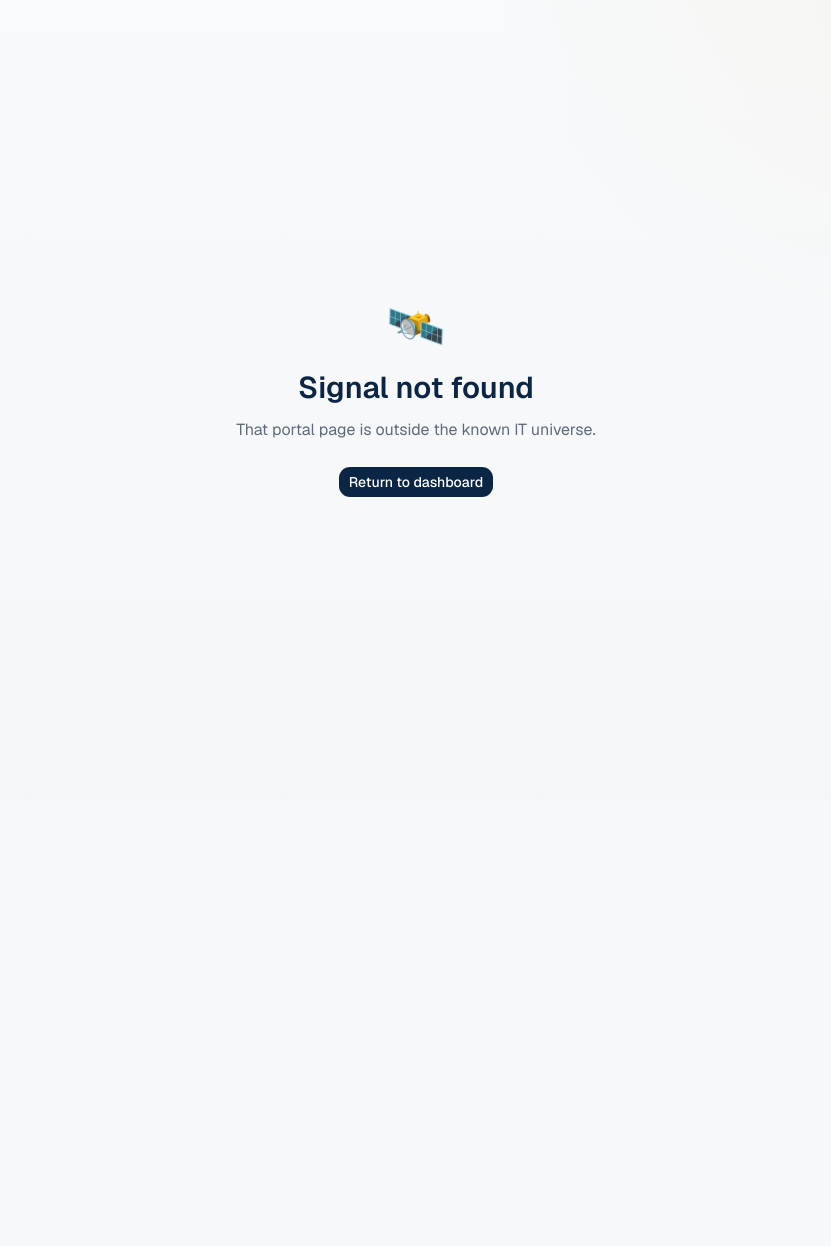
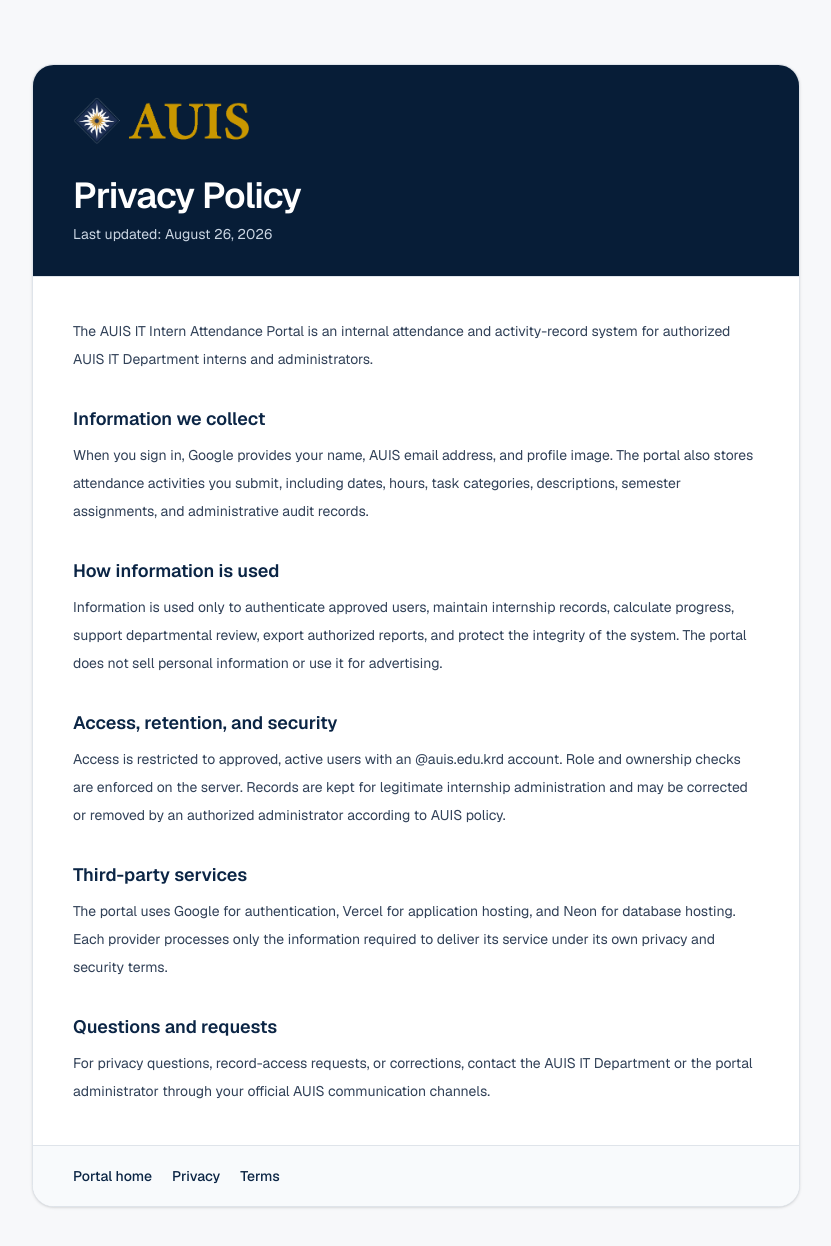
Before and after one commit to HazhirDevX/auis-it-intern-attendance, a Next.js app: page /privacy in a window 1280 px wide. Before the commit this address had no page. Shown: the top 1246 px of the page, without its empty margins (224-1055 px from the left). Before the commit the page ends 800 px from the top, so only its background shows below. Built offline with nearby package versions, Linux system fonts and the light colour scheme.

Commit message:
feat: add public privacy and terms pages

```diff
--- a/src/app/page.tsx
+++ b/src/app/page.tsx
@@ -1,4 +1,5 @@
 import Image from "next/image";
+import Link from "next/link";
 import { redirect } from "next/navigation";
 import {
   ArrowRight,
@@ -116,9 +117,15 @@ export default async function Home() {
               ))}
             </CardContent>
           </Card>
-          <p className="mt-5 text-center text-xs text-slate-500">
+          <div className="mt-5 flex flex-wrap items-center justify-center gap-x-4 gap-y-2 text-xs text-slate-400">
             Code. Coffee. Internship. Repeat. ☕
-          </p>
+            <Link href="/privacy" className="underline-offset-4 hover:text-slate-200 hover:underline">
+              Privacy
+            </Link>
+            <Link href="/terms" className="underline-offset-4 hover:text-slate-200 hover:underline">
+              Terms
+            </Link>
+          </div>
         </section>
       </div>
     </main>
--- /dev/null
+++ b/src/app/privacy/page.tsx
@@ -0,0 +1,62 @@
+import type { Metadata } from "next";
+
+import { LegalPage, LegalSection } from "@/components/legal-page";
+
+export const metadata: Metadata = { title: "Privacy Policy" };
+
+export default function PrivacyPage() {
+  return (
+    <LegalPage title="Privacy Policy" updated="August 26, 2026">
+      <p>
+        The AUIS IT Intern Attendance Portal is an internal attendance and
+        activity-record system for authorized AUIS IT Department interns and
+        administrators.
+      </p>
+
+      <LegalSection title="Information we collect">
+        <p>
+          When you sign in, Google provides your name, AUIS email address, and
+          profile image. The portal also stores attendance activities you submit,
+          including dates, hours, task categories, descriptions, semester
+          assignments, and administrative audit records.
+        </p>
+      </LegalSection>
+
+      <LegalSection title="How information is used">
+        <p>
+          Information is used only to authenticate approved users, maintain
+          internship records, calculate progress, support departmental review,
+          export authorized reports, and protect the integrity of the system.
+          The portal does not sell personal information or use it for advertising.
+        </p>
+      </LegalSection>
+
+      <LegalSection title="Access, retention, and security">
+        <p>
+          Access is restricted to approved, active users with an
+          <span className="whitespace-nowrap"> @auis.edu.krd</span> account.
+          Role and ownership checks are enforced on the server. Records are kept
+          for legitimate internship administration and may be corrected or
+          removed by an authorized administrator according to AUIS policy.
+        </p>
+      </LegalSection>
+
+      <LegalSection title="Third-party services">
+        <p>
+          The portal uses Google for authentication, Vercel for application
+          hosting, and Neon for database hosting. Each provider processes only
+          the information required to deliver its service under its own privacy
+          and security terms.
+        </p>
+      </LegalSection>
+
+      <LegalSection title="Questions and requests">
+        <p>
+          For privacy questions, record-access requests, or corrections, contact
+          the AUIS IT Department or the portal administrator through your official
+          AUIS communication channels.
+        </p>
+      </LegalSection>
+    </LegalPage>
+  );
+}
--- /dev/null
+++ b/src/app/terms/page.tsx
@@ -0,0 +1,56 @@
+import type { Metadata } from "next";
+
+import { LegalPage, LegalSection } from "@/components/legal-page";
+
+export const metadata: Metadata = { title: "Terms of Use" };
+
+export default function TermsPage() {
+  return (
+    <LegalPage title="Terms of Use" updated="August 26, 2026">
+      <p>
+        By using the AUIS IT Intern Attendance Portal, you agree to use it only
+        for legitimate AUIS internship attendance and administrative purposes.
+      </p>
+
+      <LegalSection title="Authorized use">
+        <p>
+          You must sign in with your own approved AUIS account. Do not share
+          access, attempt to view another intern&apos;s private records, bypass role
+          restrictions, or use the portal for an unrelated purpose.
+        </p>
+      </LegalSection>
+
+      <LegalSection title="Accurate records">
+        <p>
+          Interns are responsible for submitting truthful, complete activity
+          records. Administrators may review, correct, export, deactivate, or
+          audit records when required for internship administration.
+        </p>
+      </LegalSection>
+
+      <LegalSection title="Availability and changes">
+        <p>
+          The portal may be updated, temporarily unavailable, or changed to meet
+          operational, security, or AUIS policy requirements. Important records
+          should be handled according to the department&apos;s official retention and
+          reporting procedures.
+        </p>
+      </LegalSection>
+
+      <LegalSection title="Prohibited activity">
+        <p>
+          You may not submit malicious content, interfere with the service,
+          automate unauthorized access, impersonate another person, or attempt to
+          extract information you are not permitted to access.
+        </p>
+      </LegalSection>
+
+      <LegalSection title="Contact">
+        <p>
+          Questions about these terms or portal access should be directed to the
+          AUIS IT Department through official AUIS communication channels.
+        </p>
+      </LegalSection>
+    </LegalPage>
+  );
+}
--- /dev/null
+++ b/src/components/legal-page.tsx
@@ -0,0 +1,61 @@
+import Image from "next/image";
+import Link from "next/link";
+
+type LegalPageProps = {
+  title: string;
+  updated: string;
+  children: React.ReactNode;
+};
+
+export function LegalPage({ title, updated, children }: LegalPageProps) {
+  return (
+    <main className="min-h-screen bg-[#f7f8fa] px-5 py-10 text-[#17283b] sm:py-16">
+      <article className="mx-auto max-w-3xl overflow-hidden rounded-2xl border bg-white shadow-sm">
+        <header className="border-b bg-[#071d37] px-6 py-8 text-white sm:px-10">
+          <Link href="/" aria-label="Return to the portal sign-in page">
+            <Image
+              src="/auis-logo.png"
+              alt="American University of Iraq, Sulaimani"
+              width={424}
+              height={112}
+              className="h-auto w-44"
+            />
+          </Link>
+          <h1 className="mt-8 text-3xl font-semibold tracking-tight sm:text-4xl">
+            {title}
+          </h1>
+          <p className="mt-2 text-sm text-slate-300">Last updated: {updated}</p>
+        </header>
+        <div className="space-y-8 px-6 py-8 text-sm leading-7 text-slate-700 sm:px-10 sm:py-10">
+          {children}
+        </div>
+        <footer className="flex flex-wrap gap-x-5 gap-y-2 border-t bg-slate-50 px-6 py-5 text-sm sm:px-10">
+          <Link className="font-medium text-[#0b2545] underline-offset-4 hover:underline" href="/">
+            Portal home
+          </Link>
+          <Link className="font-medium text-[#0b2545] underline-offset-4 hover:underline" href="/privacy">
+            Privacy
+          </Link>
+          <Link className="font-medium text-[#0b2545] underline-offset-4 hover:underline" href="/terms">
+            Terms
+          </Link>
+        </footer>
+      </article>
+    </main>
+  );
+}
+
+export function LegalSection({
+  title,
+  children,
+}: {
+  title: string;
+  children: React.ReactNode;
+}) {
+  return (
+    <section>
+      <h2 className="text-lg font-semibold text-[#0b2545]">{title}</h2>
+      <div className="mt-2 space-y-3">{children}</div>
+    </section>
+  );
+}
```
